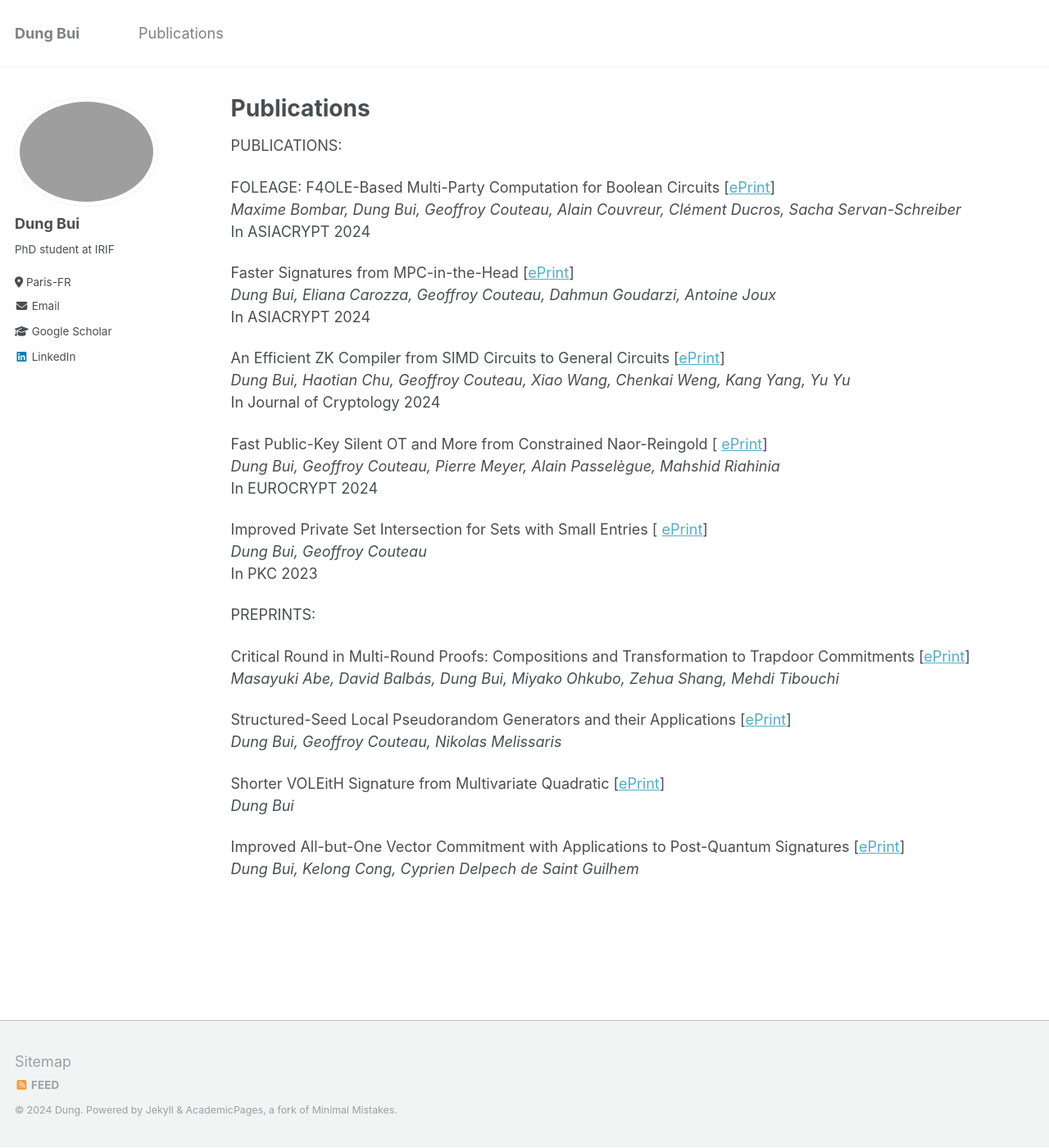
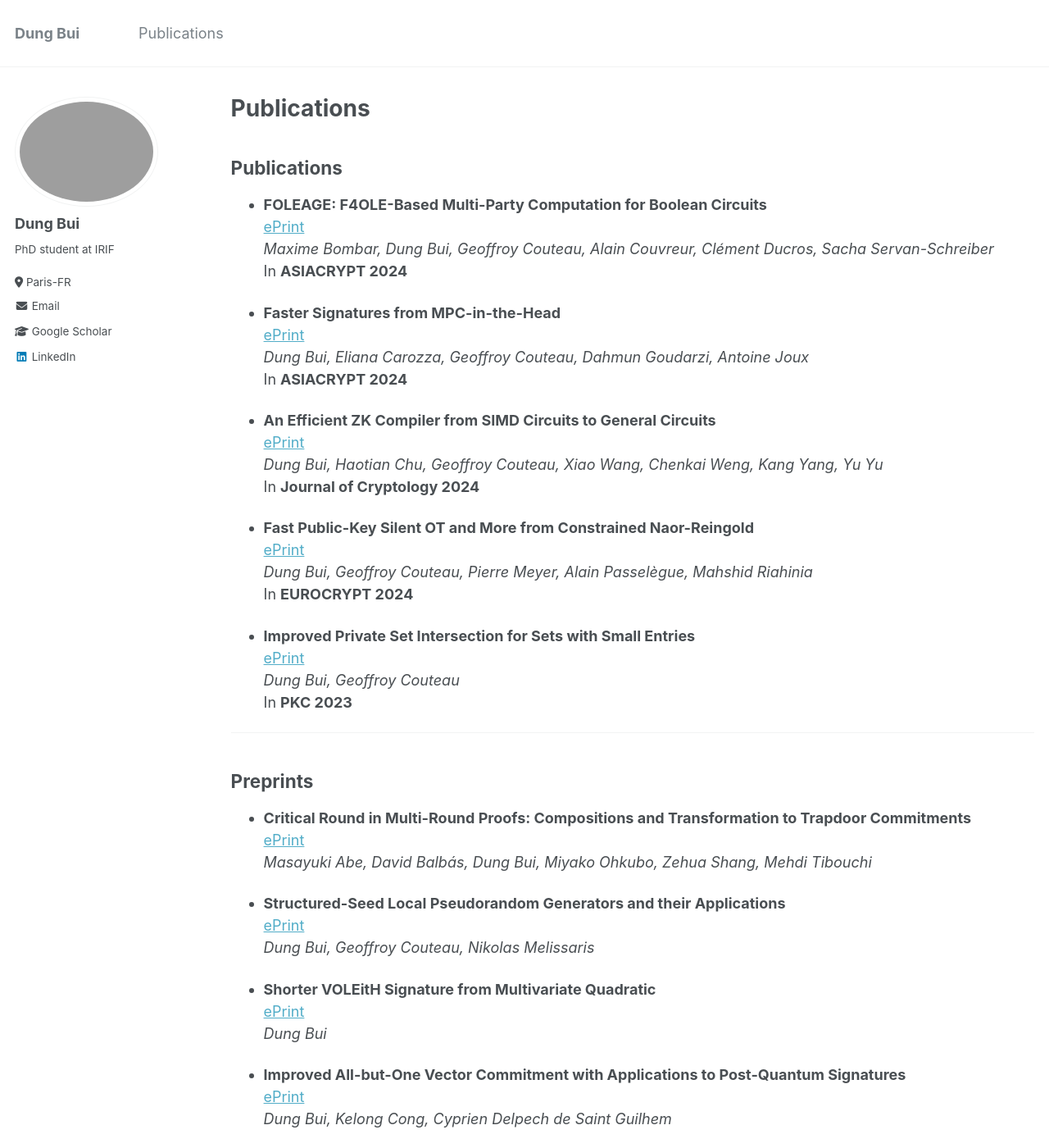
Before and after one commit to dungbui15/dungbui15.github.io, a Jekyll site: the page built from _pages/publications.md, in a window 1280 px wide and 1400 px high. Shown: the whole window at 82% size. Built offline with Jekyll 4.4.1, drawn with Linux system fonts in a browser that asks for light colours; part of the change alters nothing that is shown.

```diff
--- a/_pages/publications.md
+++ b/_pages/publications.md
@@ -7,38 +7,49 @@ author_profile: true
 tags: test
 categories: TestCategories
 ---
-PUBLICATIONS:
+## Publications
 
-FOLEAGE: F4OLE-Based Multi-Party Computation for Boolean Circuits [[ePrint](https://eprint.iacr.org/2024/429)]
-   <br> *Maxime Bombar, Dung Bui, Geoffroy Couteau, Alain Couvreur, Clément Ducros, Sacha Servan-Schreiber*
-   <br> In ASIACRYPT 2024
+- **FOLEAGE: F4OLE-Based Multi-Party Computation for Boolean Circuits**
+  [ePrint](https://eprint.iacr.org/2024/429)
+  *Maxime Bombar, Dung Bui, Geoffroy Couteau, Alain Couvreur, Clément Ducros, Sacha Servan-Schreiber*
+  In **ASIACRYPT 2024**
 
-Faster Signatures from MPC-in-the-Head [[ePrint](https://eprint.iacr.org/2024/252)]
-    <br> *Dung Bui, Eliana Carozza, Geoffroy Couteau, Dahmun Goudarzi, Antoine Joux*
-    <br> In ASIACRYPT 2024
+- **Faster Signatures from MPC-in-the-Head**
+  [ePrint](https://eprint.iacr.org/2024/252)
+  *Dung Bui, Eliana Carozza, Geoffroy Couteau, Dahmun Goudarzi, Antoine Joux*
+  In **ASIACRYPT 2024**
 
-An Efficient ZK Compiler from SIMD Circuits to General Circuits [[ePrint](https://eprint.iacr.org/2023/1610)]
-<br> *Dung Bui, Haotian Chu, Geoffroy Couteau, Xiao Wang, Chenkai Weng, Kang Yang, Yu Yu*
-<br> In Journal of Cryptology 2024
+- **An Efficient ZK Compiler from SIMD Circuits to General Circuits**
+  [ePrint](https://eprint.iacr.org/2023/1610)
+  *Dung Bui, Haotian Chu, Geoffroy Couteau, Xiao Wang, Chenkai Weng, Kang Yang, Yu Yu*
+  In **Journal of Cryptology 2024**
 
-Fast Public-Key Silent OT and More from Constrained Naor-Reingold [ [ePrint](https://eprint.iacr.org/2024/178)]
-   <br> *Dung Bui, Geoffroy Couteau, Pierre Meyer, Alain Passelègue, Mahshid Riahinia*
-   <br> In EUROCRYPT 2024
+- **Fast Public-Key Silent OT and More from Constrained Naor-Reingold**
+  [ePrint](https://eprint.iacr.org/2024/178)
+  *Dung Bui, Geoffroy Couteau, Pierre Meyer, Alain Passelègue, Mahshid Riahinia*
+  In **EUROCRYPT 2024**
 
-Improved Private Set Intersection for Sets with Small Entries [ [ePrint](https://eprint.iacr.org/2022/334)]
-   <br> *Dung Bui, Geoffroy Couteau*
-   <br> In PKC 2023
+- **Improved Private Set Intersection for Sets with Small Entries**
+  [ePrint](https://eprint.iacr.org/2022/334)
+  *Dung Bui, Geoffroy Couteau*
+  In **PKC 2023**
 
-PREPRINTS:
+---
 
-Critical Round in Multi-Round Proofs: Compositions and Transformation to Trapdoor Commitments [[ePrint](https://eprint.iacr.org/2024/1766)]
-<br> *Masayuki Abe, David Balbás, Dung Bui, Miyako Ohkubo, Zehua Shang, Mehdi Tibouchi*
+## Preprints
 
-Structured-Seed Local Pseudorandom Generators and their Applications [[ePrint](https://eprint.iacr.org/2024/1027)]
-<br> *Dung Bui, Geoffroy Couteau, Nikolas Melissaris*
+- **Critical Round in Multi-Round Proofs: Compositions and Transformation to Trapdoor Commitments**
+  [ePrint](https://eprint.iacr.org/2024/1766)
+  *Masayuki Abe, David Balbás, Dung Bui, Miyako Ohkubo, Zehua Shang, Mehdi Tibouchi*
 
-Shorter VOLEitH Signature from Multivariate Quadratic [[ePrint](https://eprint.iacr.org/2024/465)]
-   <br> *Dung Bui*
+- **Structured-Seed Local Pseudorandom Generators and their Applications**
+  [ePrint](https://eprint.iacr.org/2024/1027)
+  *Dung Bui, Geoffroy Couteau, Nikolas Melissaris*
 
-Improved All-but-One Vector Commitment with Applications to Post-Quantum Signatures [[ePrint](https://eprint.iacr.org/2024/097)]
-  <br> *Dung Bui, Kelong Cong, Cyprien Delpech de Saint Guilhem*
+- **Shorter VOLEitH Signature from Multivariate Quadratic**
+  [ePrint](https://eprint.iacr.org/2024/465)
+  *Dung Bui*
+
+- **Improved All-but-One Vector Commitment with Applications to Post-Quantum Signatures**
+  [ePrint](https://eprint.iacr.org/2024/097)
+  *Dung Bui, Kelong Cong, Cyprien Delpech de Saint Guilhem*
```
